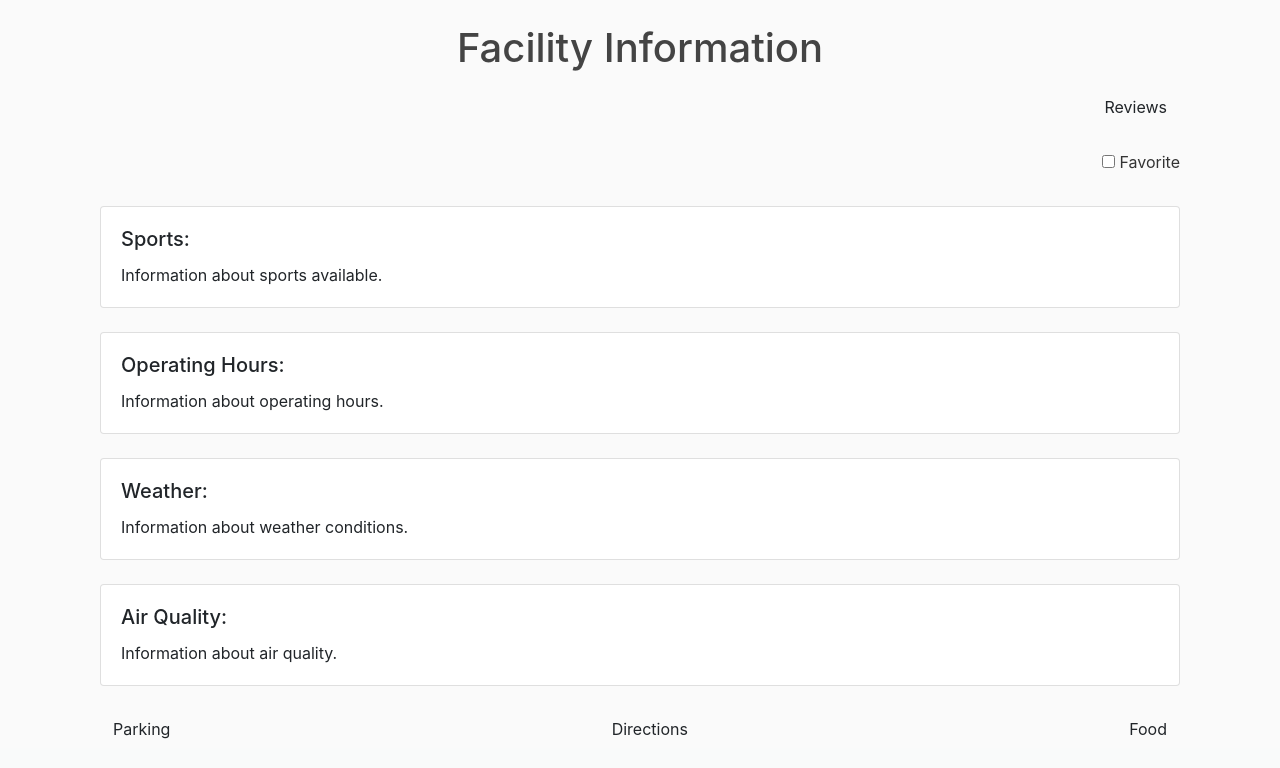
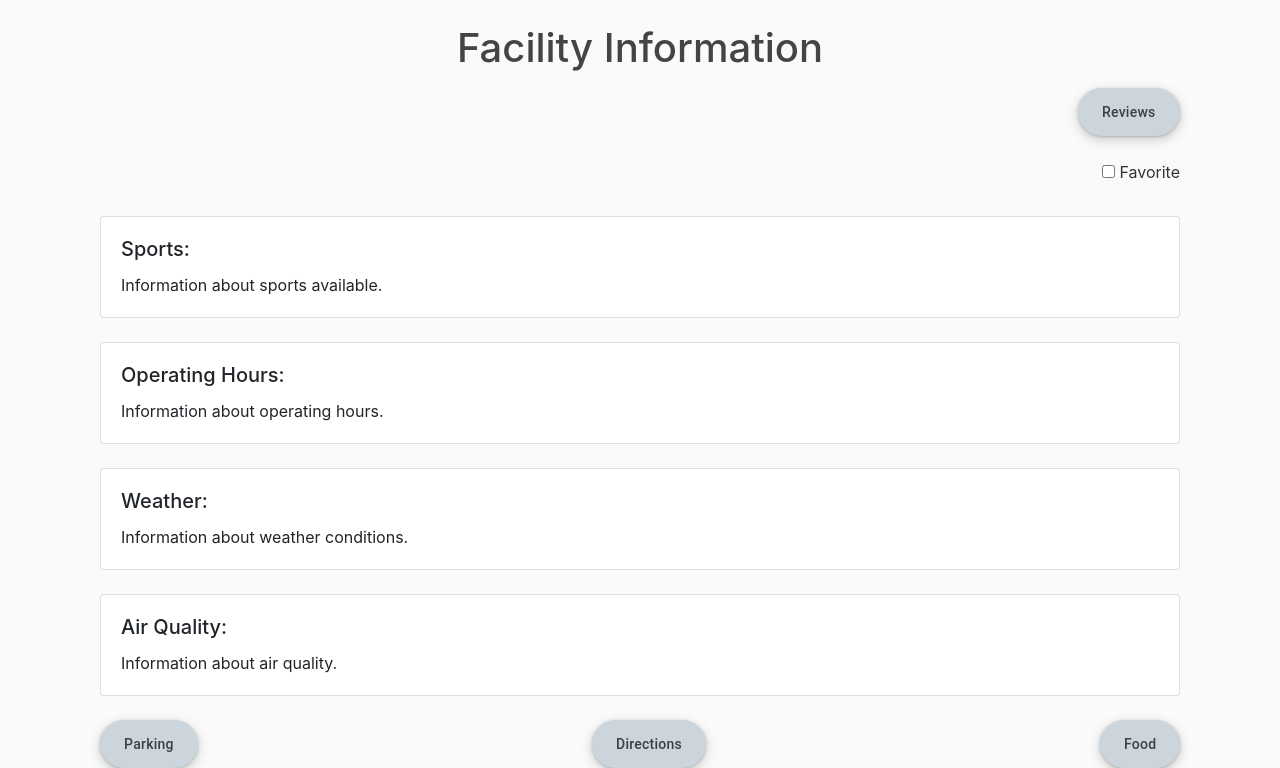
Before and after one commit to joeltancej/SportsGoWhere, a Flask app: page /facility_info in a window 1280 px wide. Shown: the part 56-824 px from the top of the page. Before the commit the page ends 795 px from the top, so only its background shows below. Run offline with Flask 2, Linux system fonts and the light colour scheme; parts of the project's set-up code (start-up, migrations or seed data) failed here and were passed over; some libraries are stand-ins or nearby versions.

Commit message:
Update main.css

```diff
--- a/Flask_Learn/flaskblog/static/main.css
+++ b/Flask_Learn/flaskblog/static/main.css
@@ -91,3 +91,73 @@ a.article-title:hover {
 .get-location-button {
   font-size: 15px;
 }
+
+/* button on facility page */
+.button-17 {
+  align-items: center;
+  appearance: none;
+  background-color: #cbd5db;
+  border-radius: 24px;
+  border-style: none;
+  box-shadow: rgba(0, 0, 0, .2) 0 3px 5px -1px,rgba(0, 0, 0, .14) 0 6px 10px 0,rgba(0, 0, 0, .12) 0 1px 18px 0;
+  box-sizing: border-box;
+  color: #3c4043;
+  cursor: pointer;
+  display: inline-flex;
+  fill: currentcolor;
+  font-family: "Google Sans",Roboto,Arial,sans-serif;
+  font-size: 14px;
+  font-weight: 500;
+  height: 48px;
+  justify-content: center;
+  letter-spacing: .25px;
+  line-height: normal;
+  max-width: 100%;
+  overflow: visible;
+  padding: 2px 24px;
+  position: relative;
+  text-align: center;
+  text-transform: none;
+  transition: box-shadow 280ms cubic-bezier(.4, 0, .2, 1),opacity 15ms linear 30ms,transform 270ms cubic-bezier(0, 0, .2, 1) 0ms;
+  user-select: none;
+  -webkit-user-select: none;
+  touch-action: manipulation;
+  width: auto;
+  will-change: transform,opacity;
+  z-index: 0;
+}
+
+.button-17:hover {
+  background: #F6F9FE;
+  color: #174ea6;
+}
+
+.button-17:active {
+  box-shadow: 0 4px 4px 0 rgb(60 64 67 / 30%), 0 8px 12px 6px rgb(60 64 67 / 15%);
+  outline: none;
+}
+
+.button-17:focus {
+  outline: none;
+  border: 2px solid #4285f4;
+}
+
+.button-17:not(:disabled) {
+  box-shadow: rgba(60, 64, 67, .3) 0 1px 3px 0, rgba(60, 64, 67, .15) 0 4px 8px 3px;
+}
+
+.button-17:not(:disabled):hover {
+  box-shadow: rgba(60, 64, 67, .3) 0 2px 3px 0, rgba(60, 64, 67, .15) 0 6px 10px 4px;
+}
+
+.button-17:not(:disabled):focus {
+  box-shadow: rgba(60, 64, 67, .3) 0 1px 3px 0, rgba(60, 64, 67, .15) 0 4px 8px 3px;
+}
+
+.button-17:not(:disabled):active {
+  box-shadow: rgba(60, 64, 67, .3) 0 4px 4px 0, rgba(60, 64, 67, .15) 0 8px 12px 6px;
+}
+
+.button-17:disabled {
+  box-shadow: rgba(60, 64, 67, .3) 0 1px 3px 0, rgba(60, 64, 67, .15) 0 4px 8px 3px;
+}
```
